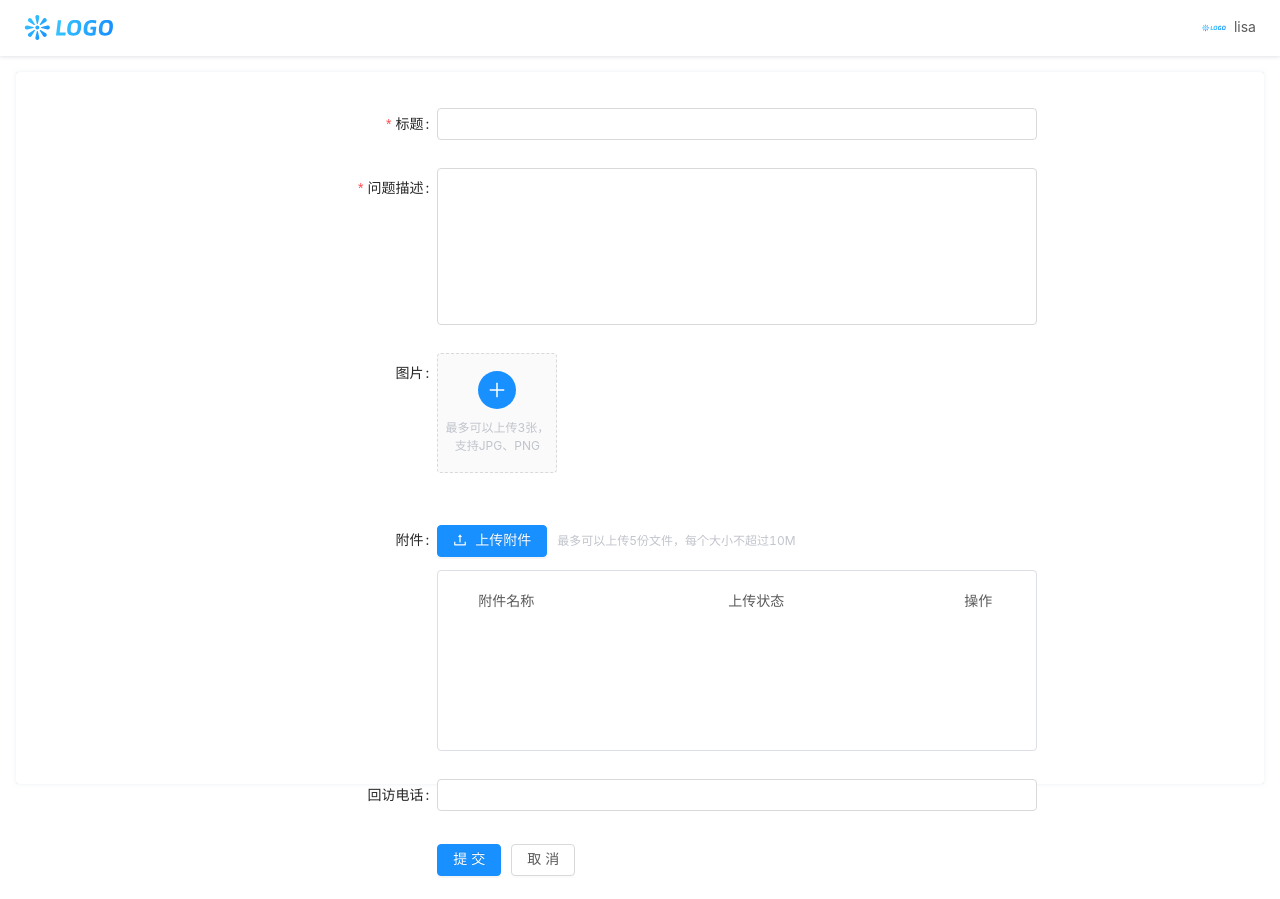
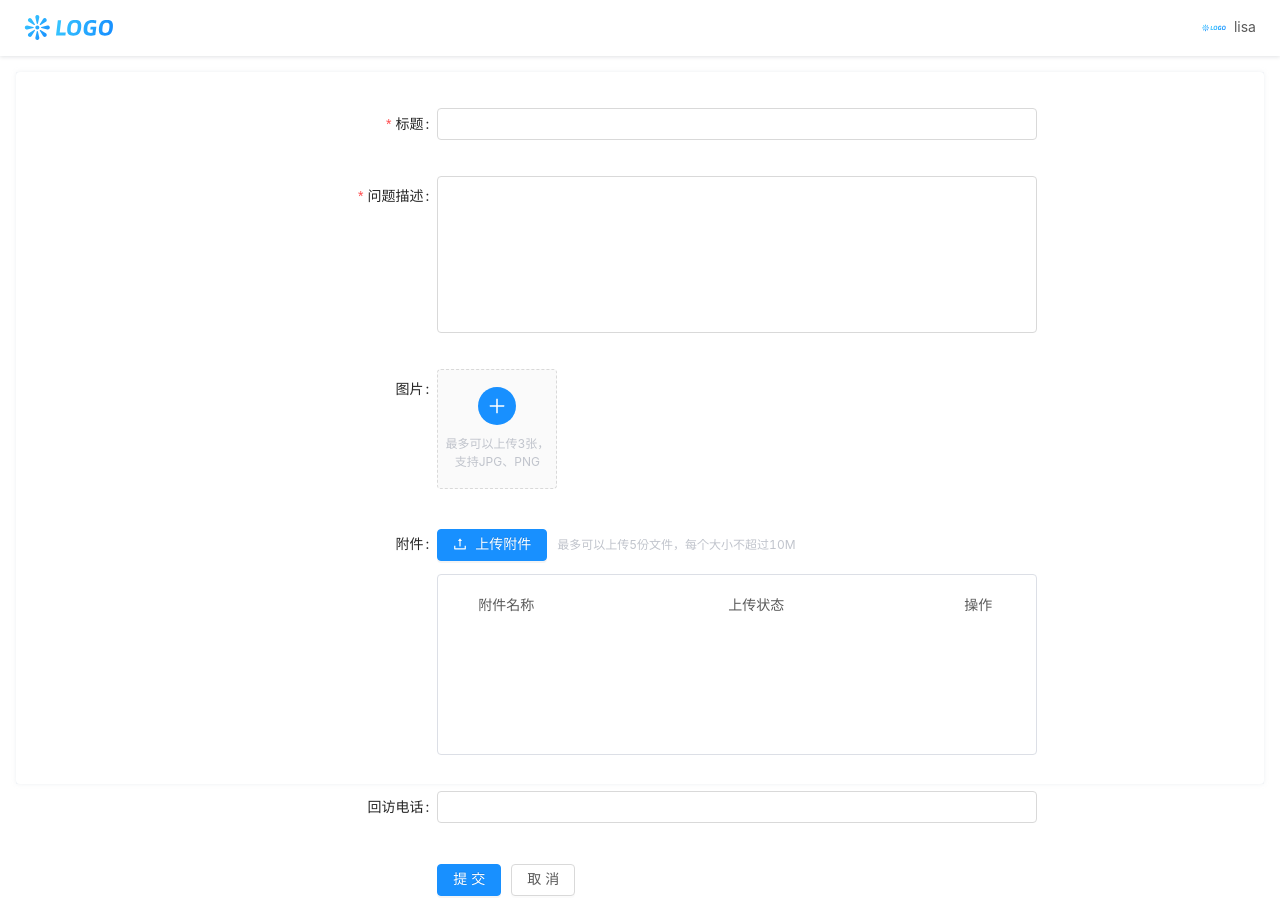
Before and after one commit to shmilyvidian/vs-ask, a React (Create React App) app: page /#/add in a window 1280 px wide. Built offline with nearby package versions, Linux system fonts and the light colour scheme.

Commit message:
feat: 调整form表格间距

```diff
--- a/src/views/add/add.less
+++ b/src/views/add/add.less
@@ -43,6 +43,7 @@
 
   ul {
     list-style: none;
+
     li {
       float: left;
     }
@@ -83,6 +84,14 @@
 
 .form-wrapper {
   margin-top: 16px;
+
+  .ant-form-item {
+    margin-bottom: 32px;
+  }
+
+  .img-upload{
+    margin-bottom: 12px;
+  }
 }
 
 .title-name-item {
@@ -104,19 +113,25 @@
   margin-right: 4px;
 }
 
-.title-name-item-icon{
+.title-name-item-icon {
   margin-right: 4px;
 }
 
-.title-name-item-text{
+.title-name-item-text {
   width: 240px;
   overflow: hidden;
   text-overflow: ellipsis;
   white-space: nowrap;
 }
 
-.file-list-wrapper{
+.file-list-wrapper {
   display: flex;
   align-items: center;
   padding-top: 10px;
 }
+
+// :global {
+//   .ant-form-item{
+//     margin-bottom: 20px;
+//   }
+// }
--- a/src/views/add/index.tsx
+++ b/src/views/add/index.tsx
@@ -149,7 +149,7 @@ const Add = () => {
       >
         <Input.TextArea rows={7} className="input-textarea" />
       </Form.Item>
-      <Form.Item name={["user", "image"]} label="图片">
+      <Form.Item className="img-upload" name={["user", "image"]} label="图片">
         <Upload
           action="https://www.mocky.io/v2/5cc8019d300000980a055e76"
           listType="picture-card"
```
